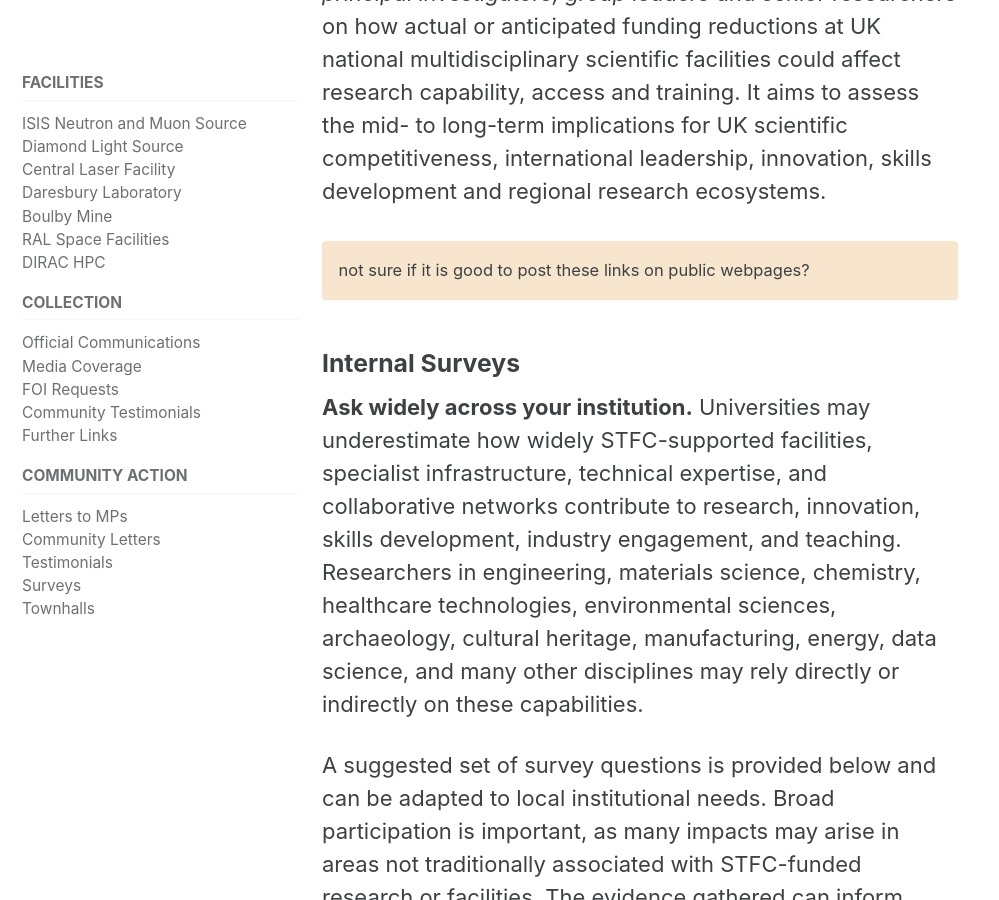
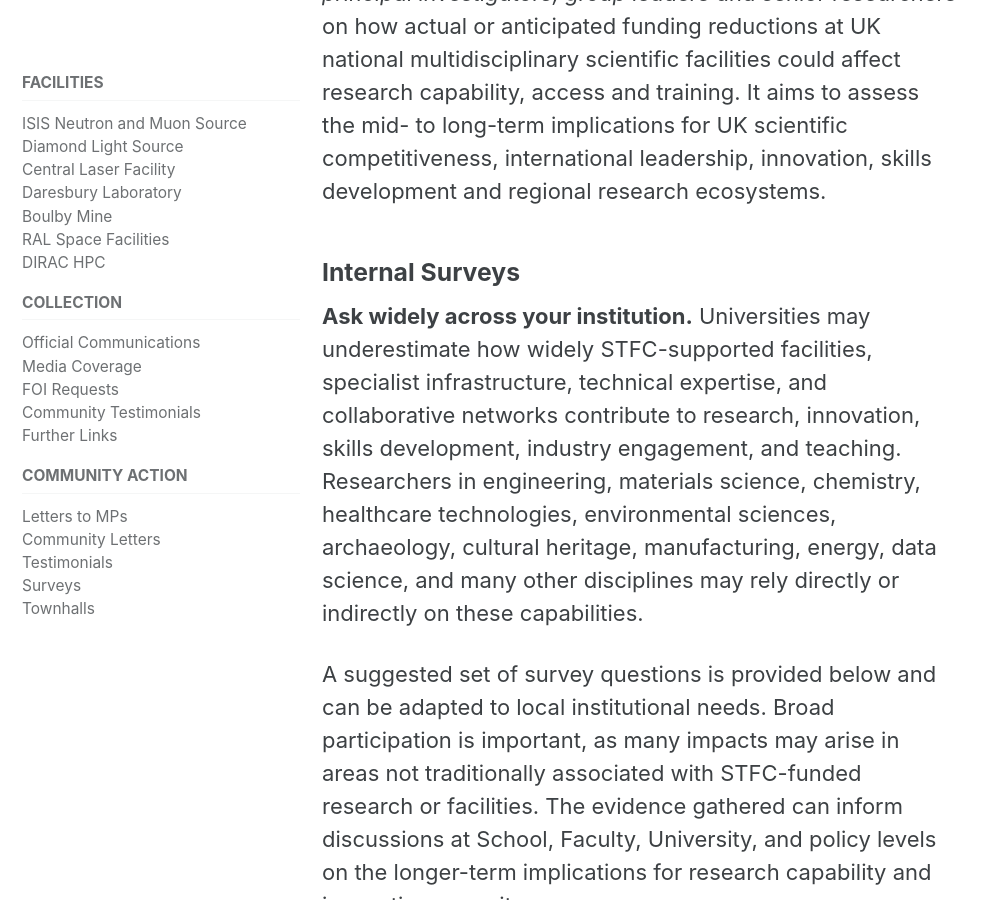
Before and after one commit to research-facilities-community/index, a Jekyll site: the page built from _pages/action.md, in a window 1280 px wide and 900 px high, scrolled down 5497 px. Shown: the whole window, without its empty margins (0-999 px from the left). Built offline with Jekyll 4.4.1, drawn with Linux system fonts in a browser that asks for light colours; cached includes are drawn as plain includes; some of the changed text lies outside the part shown.

Commit message:
Remove warning notices from action.md
Removed warning notices regarding posting links and including descriptions for internal surveys.

```diff
--- a/_pages/action.md
+++ b/_pages/action.md
@@ -84,9 +84,6 @@
 [Impact of STFC Facility Funding Reductions on UK Research, Innovation and Skills](https://forms.cloud.microsoft/e/K08NutfQ4c) - This survey gathers evidence from _principal investigators, group leaders and senior researchers_ on how actual or anticipated funding reductions at UK national multidisciplinary scientific facilities could affect research capability, access and training. It aims to assess the mid- to long-term implications for UK scientific competitiveness, international leadership, innovation, skills development and regional research ecosystems.
 
 
-{: .notice--warning}
-not sure if it is good to post these links on public webpages?
-
 
 ### Internal Surveys
 
@@ -120,6 +117,3 @@
 > We invite you to join ISIS Director Sarah Rogers for a live Q&A on the implications of STFC’s financial situation for ISIS. The session will give you the opportunity to ask questions and raise concerns directly.
 >
 > Sarah will be joined on the panel by ISIS colleagues and Kathi Edkins (University of Strathclyde), Chair of STFC’s Multidisciplinary Facility User Advisory Panel, and Lucy Clark (University of Birmingham), Chair of the IoP/RSC Neutron Scattering Group.
-
-{: .notice--warning}
-include with full description, without description or not at all?
```
